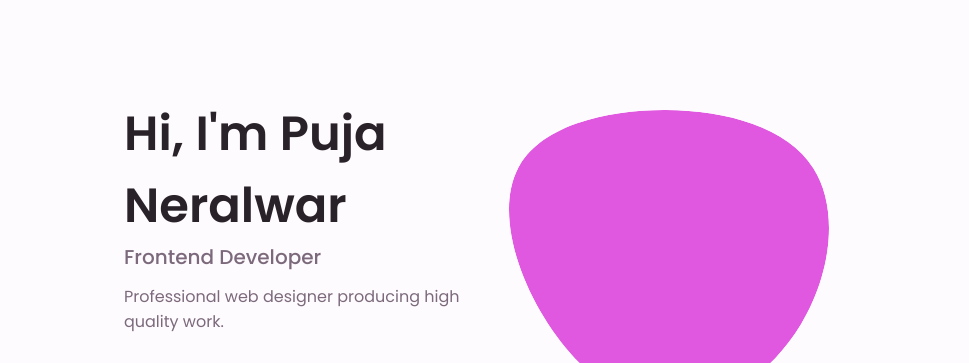
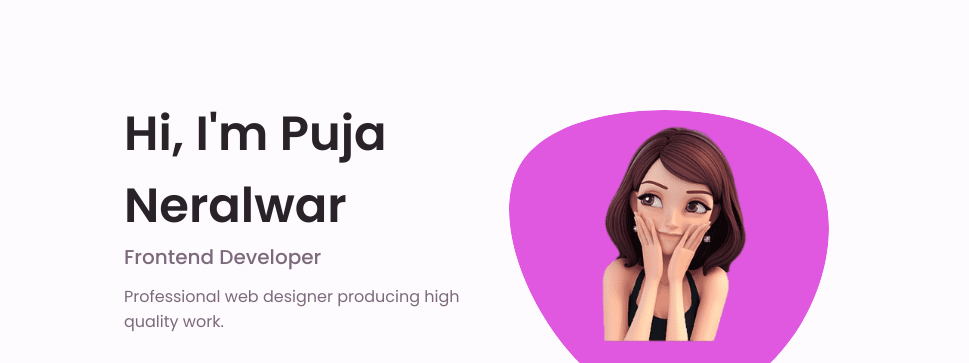
Before and after one commit to PujaNeralwar/newportfolio, a plain HTML site: page index.html in a window 1280 px wide. Shown: the part 86-449 px from the top of the page, 184-1153 px from the left. Drawn offline with nearby package versions, Linux system fonts and the light colour scheme.

Commit message:
Update index.html

```diff
--- a/index.html
+++ b/index.html
@@ -134,7 +134,7 @@
                     class="home__blob-img"
                     x="12"
                     y="9"
-                    xlink:href=""
+                   xlink:href="assets/img/cutegirl.png"
                   />
                 </g>
               </svg>
```
